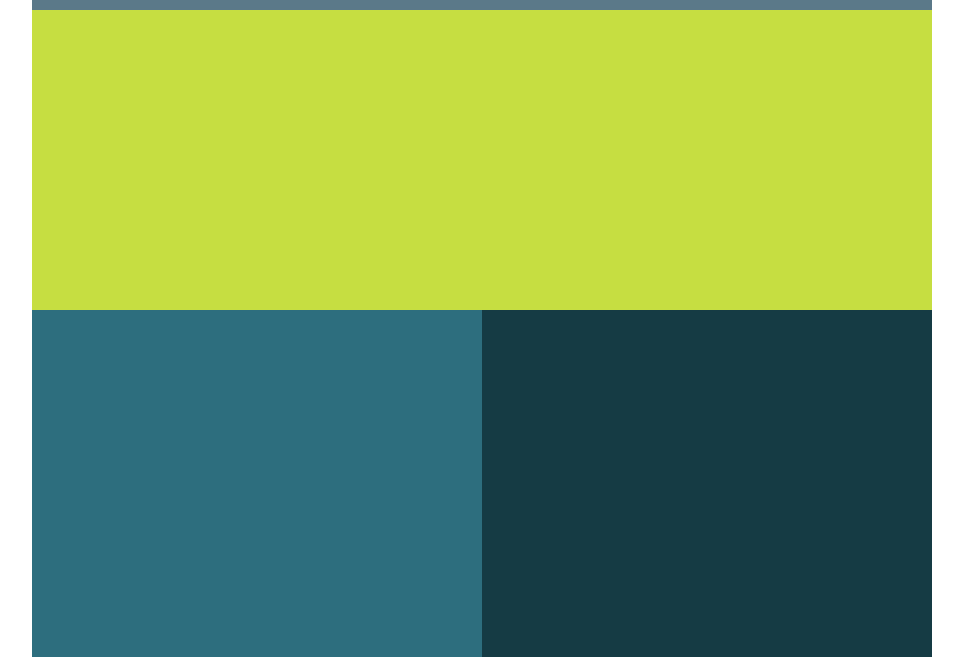
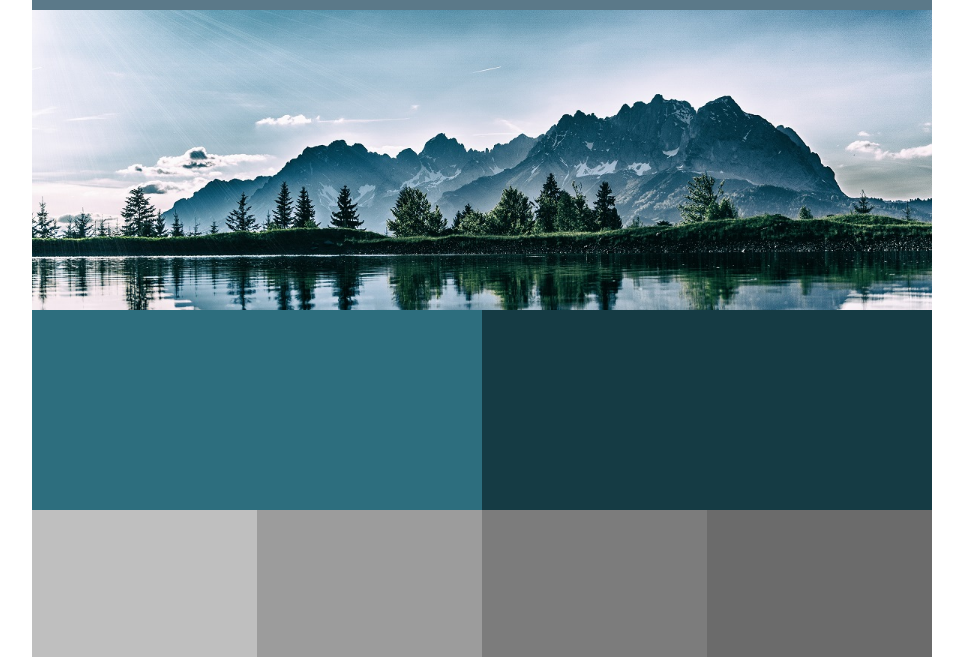
Before and after one commit to LeonardoFonseca/DesarrolloWebC2_LeonardoFonseca, a plain HTML site: page index.html in a window 1280 px wide. Shown: the part 79-736 px from the top of the page, without its empty margins (158-1121 px from the left). Drawn offline with Linux system fonts and the light colour scheme.

Commit message:
Adicio de imagenes

```diff
--- a/css/estilos.css
+++ b/css/estilos.css
@@ -43,28 +43,39 @@
 	padding: 15px;
 }
 
+
+
 /*estilos seccion central*/
 
 .section{
 	width: 100%;
-	min-height: 600px;
+	min-height: 500px;
 	display: flex;
 	flex-flow: row wrap;
+
 }
 
 .section .seccion1{
 	width: 100%;
 	min-height: 300px;
-	background-color: #C6DE41;
+	background: url(../img/pexels-photo-459225.jpeg);
+	background-attachment: contain;
+	background-size: cover;
+
 }
 .section .seccion2{
 	width: 50%;
-	min-height: 300px;
+	height: 200px;
 	background-color: #2D6E7E;
+
+}
+
+.section .seccion2 img{
+	width: 100%;
 }
 .section .seccion3{
 	width: 50%;
-	min-height: 350px;
+	min-height: 200px;
 	background-color: #153B44;
 }
 
```
Also changed, not shown: index.html (+3 -1 lines), img/pexels-photo-414171.jpeg (added), img/sunset-158385.jpeg (added).
